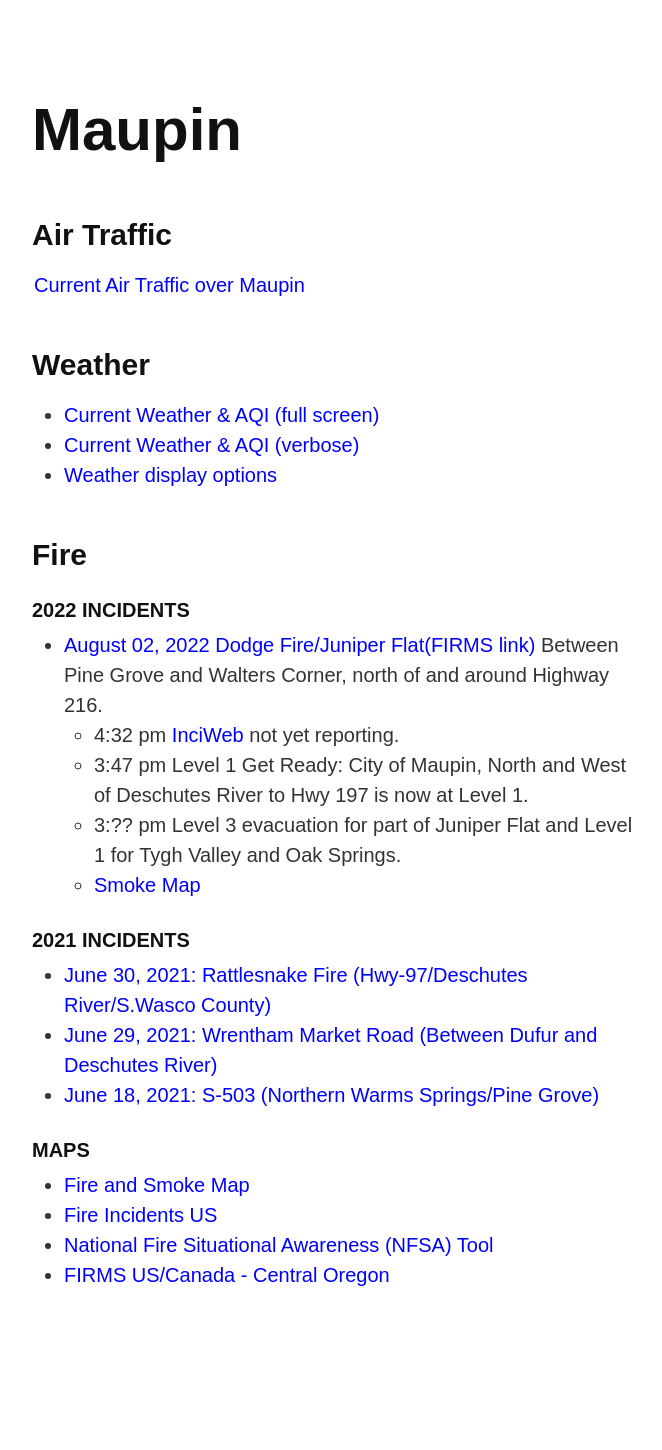
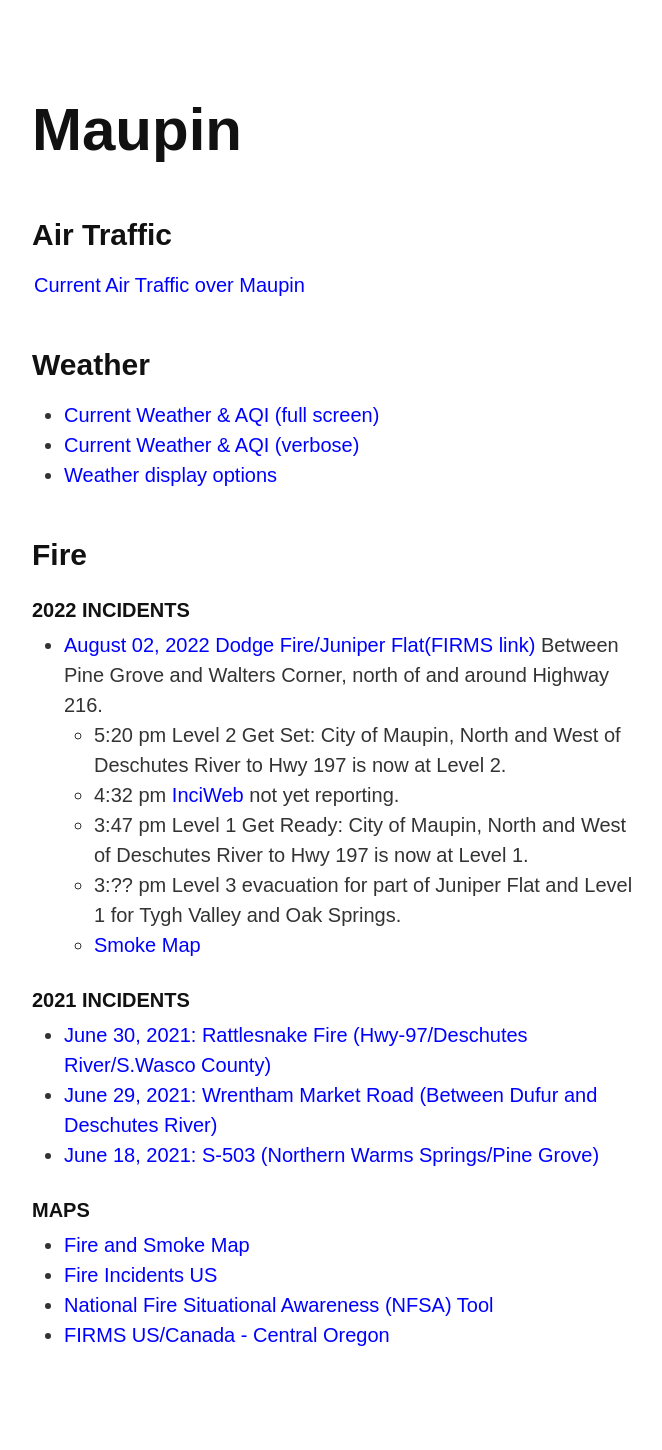
Before and after one commit to todgru/todgru.github.io, a Jekyll site: the page built from maupin/index.md, in a window 1280 px wide. Shown: the whole page, without its empty margins (306-968 px from the left). Built offline with Jekyll 4.4.1, drawn with Linux system fonts in a browser that asks for light colours; our own code applies the rules of GitHub Pages for plain Markdown files; before the commit the page ends 1390 px from its top, so only the background shows below that.

Commit message:
fire: maupin level 2

```diff
--- a/maupin/index.md
+++ b/maupin/index.md
@@ -17,6 +17,7 @@
 
 ### 2022 Incidents
 * [August 02, 2022 Dodge Fire/Juniper Flat(FIRMS link)](https://firms.modaps.eosdis.nasa.gov/usfs/map/#t:adv;d:2022-08-01..2022-08-02;l:noaa20-viirs,viirs,modis_a,modis_t,street;@-121.2,45.1,13z) Between Pine Grove and Walters Corner, north of and around Highway 216.
+  * 5:20 pm Level 2 Get Set: City of Maupin, North and West of Deschutes River to Hwy 197 is now at Level 2.
   * 4:32 pm [InciWeb](https://inciweb.nwcg.gov/) not yet reporting.
   * 3:47 pm Level 1 Get Ready: City of Maupin, North and West of Deschutes River to Hwy 197 is now at Level 1.
   * 3:?? pm Level 3 evacuation for part of Juniper Flat and Level 1 for Tygh Valley and Oak Springs.
```
